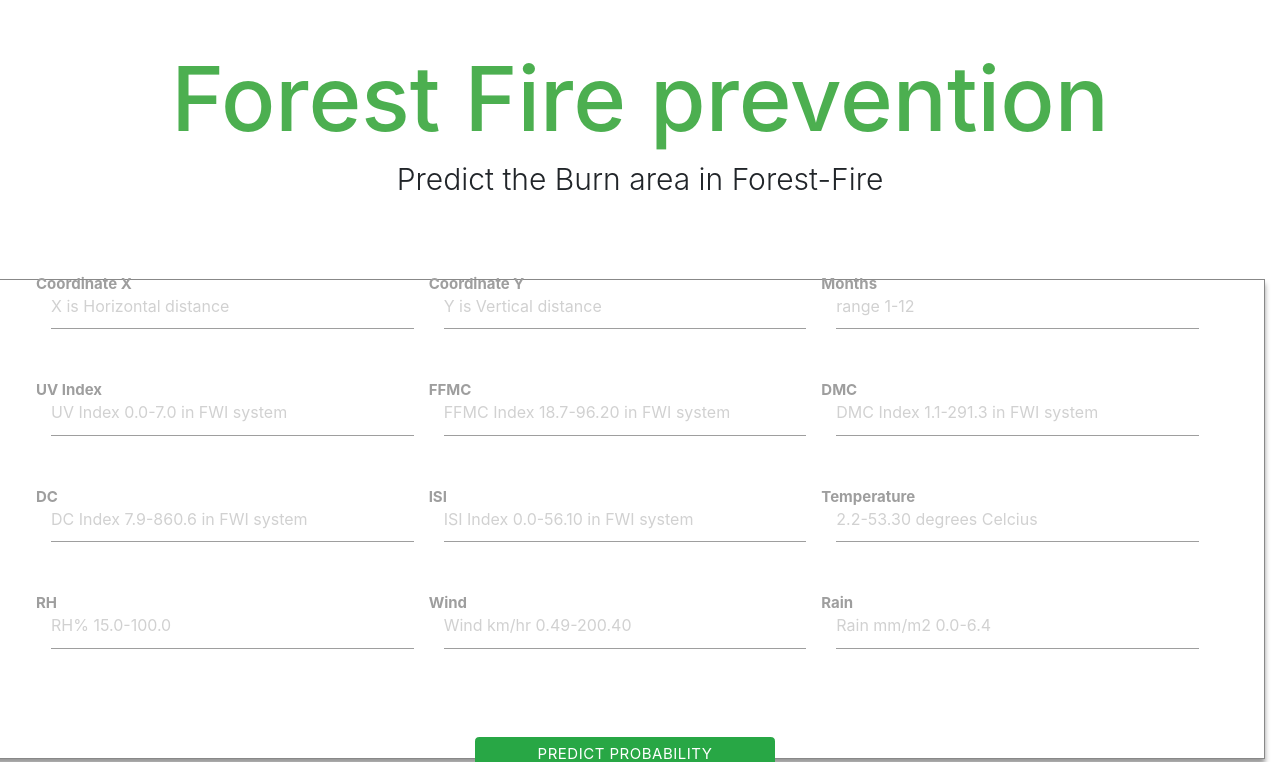
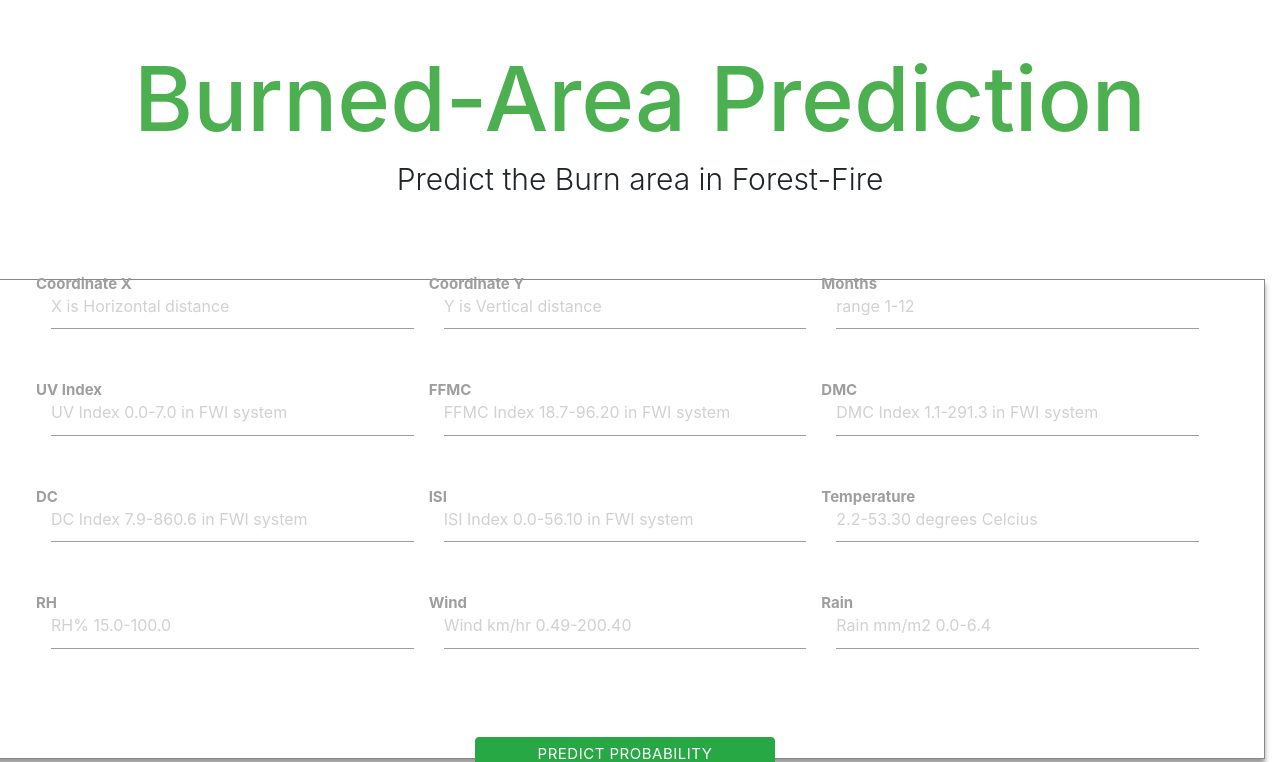
Before and after one commit to Vivek-Avanigadda/ESEFAW, a Flask app: page /burn in a window 1280 px wide. Shown: the top 762 px of the page. Run offline with Flask 2, Linux system fonts and the light colour scheme; style sheets or scripts are compiled from the project's sources; parts of the project's set-up code (start-up, migrations or seed data) failed here and were passed over; some libraries are stand-ins or nearby versions.

Commit message:
Update burn.html

```diff
--- a/templates/burn.html
+++ b/templates/burn.html
@@ -75,10 +75,7 @@
             <br><br>
             <div class="top" >
             <h1 class="header1 center green-text">
-                Forest
-                Fire
-
-                prevention</h1>
+                Burned-Area Prediction </h1>
             <div class="row center">
               <h5 class="header col s12 light text-center">Predict the Burn area in Forest-Fire</h5>
 
```
